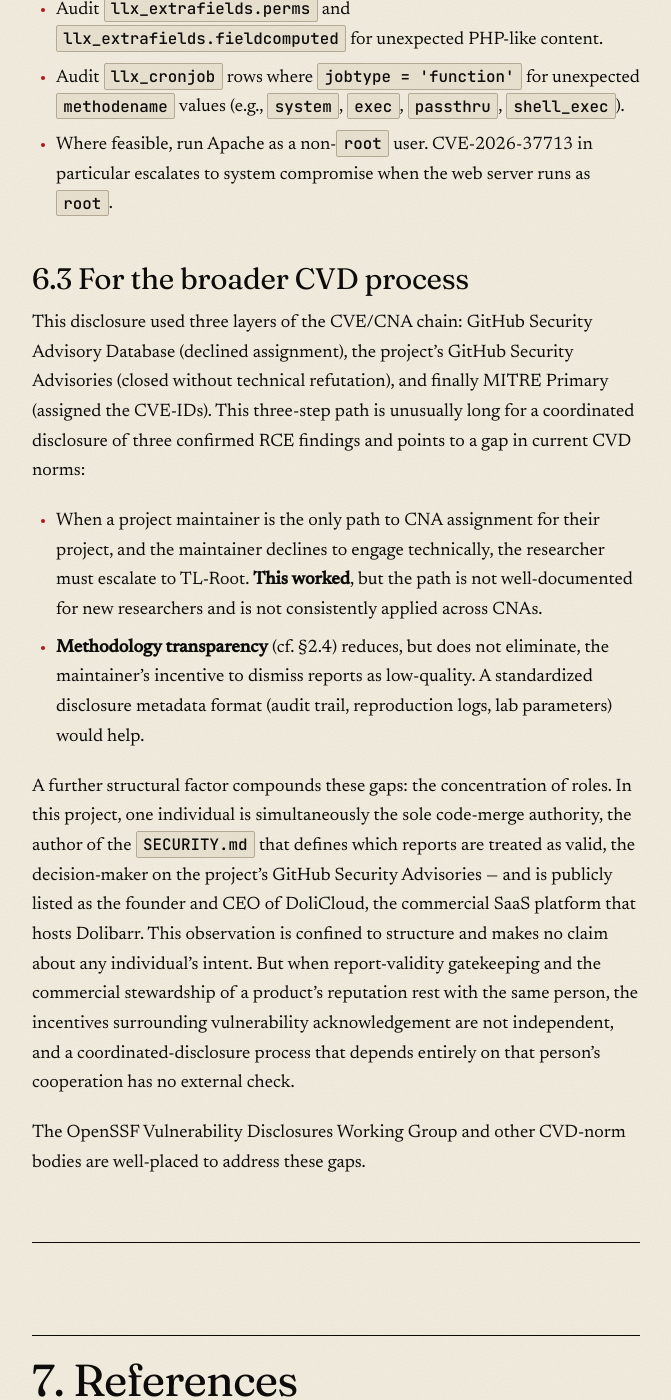
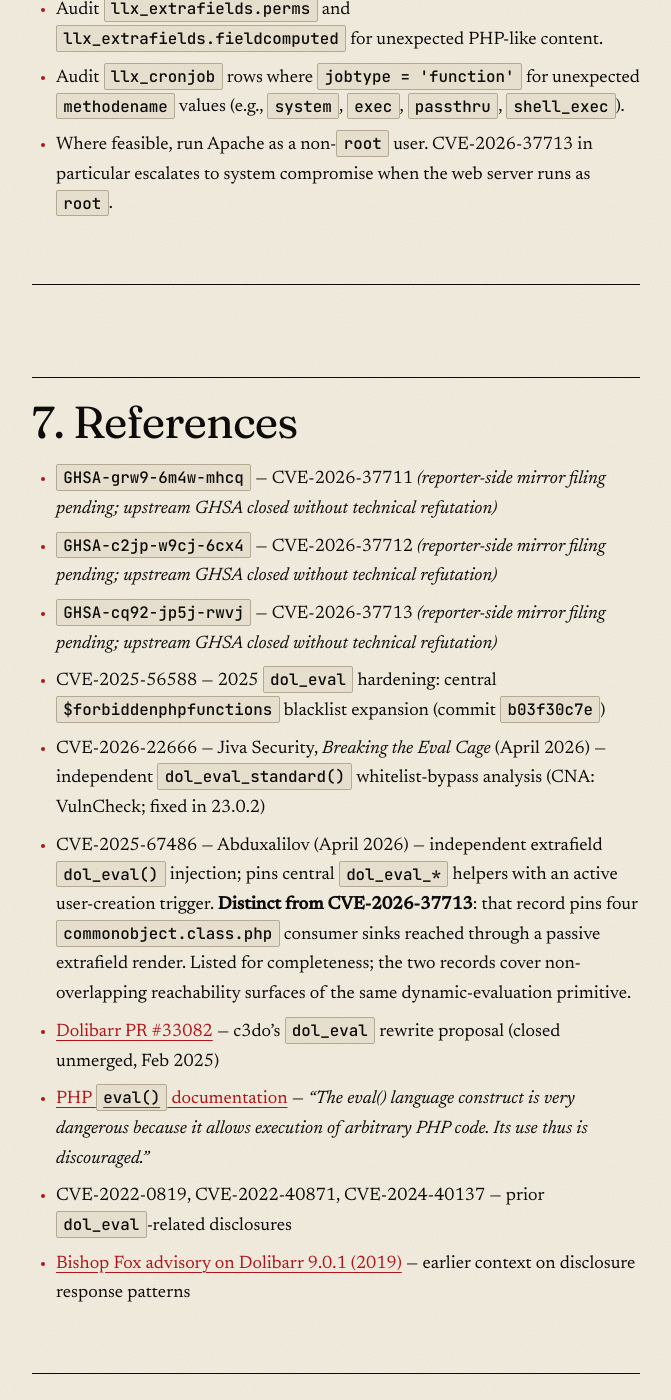
Before and after one commit to bryamzxz/bryamzxz.github.io, a Jekyll site: the page built from _posts/2026-05-25-dol_eval-five-years.md, in a window 1280 px wide and 1400 px high, scrolled down 18558 px. Shown: the whole window, without its empty margins (62-733 px from the left). Built offline with Jekyll 4.4.1, drawn with Linux system fonts in a browser that asks for light colours.

Commit message:
_posts: drop §6.3 'For the broader CVD process'
§1.4 (c3do's PR #33082 with the 14-month-prior bypass-class description
and unmerged-fix proposal) carries the structural argument by itself —
factual, documented, no need to name names. Drop §6.3 to keep the post
focused on the technical findings + the c3do evidence; revisit later if
needed.

```diff
--- a/_posts/2026-05-25-dol_eval-five-years.md
+++ b/_posts/2026-05-25-dol_eval-five-years.md
@@ -408,17 +408,6 @@ While patches are pending:
 - Audit `llx_cronjob` rows where `jobtype = 'function'` for unexpected `methodename` values (e.g., `system`, `exec`, `passthru`, `shell_exec`).
 - Where feasible, run Apache as a non-`root` user. CVE-2026-37713 in particular escalates to system compromise when the web server runs as `root`.
 
-### 6.3 For the broader CVD process
-
-This disclosure used three layers of the CVE/CNA chain: GitHub Security Advisory Database (declined assignment), the project's GitHub Security Advisories (closed without technical refutation), and finally MITRE Primary (assigned the CVE-IDs). This three-step path is unusually long for a coordinated disclosure of three confirmed RCE findings and points to a gap in current CVD norms:
-
-- When a project maintainer is the only path to CNA assignment for their project, and the maintainer declines to engage technically, the researcher must escalate to TL-Root. **This worked**, but the path is not well-documented for new researchers and is not consistently applied across CNAs.
-- **Methodology transparency** (cf. §2.4) reduces, but does not eliminate, the maintainer's incentive to dismiss reports as low-quality. A standardized disclosure metadata format (audit trail, reproduction logs, lab parameters) would help.
-
-A further structural factor compounds these gaps: the concentration of roles. In this project, one individual is simultaneously the sole code-merge authority, the author of the `SECURITY.md` that defines which reports are treated as valid, the decision-maker on the project's GitHub Security Advisories — and is publicly listed as the founder and CEO of DoliCloud, the commercial SaaS platform that hosts Dolibarr. This observation is confined to structure and makes no claim about any individual's intent. But when report-validity gatekeeping and the commercial stewardship of a product's reputation rest with the same person, the incentives surrounding vulnerability acknowledgement are not independent, and a coordinated-disclosure process that depends entirely on that person's cooperation has no external check.
-
-The OpenSSF Vulnerability Disclosures Working Group and other CVD-norm bodies are well-placed to address these gaps.
-
 ---
 
 ## 7. References
```
